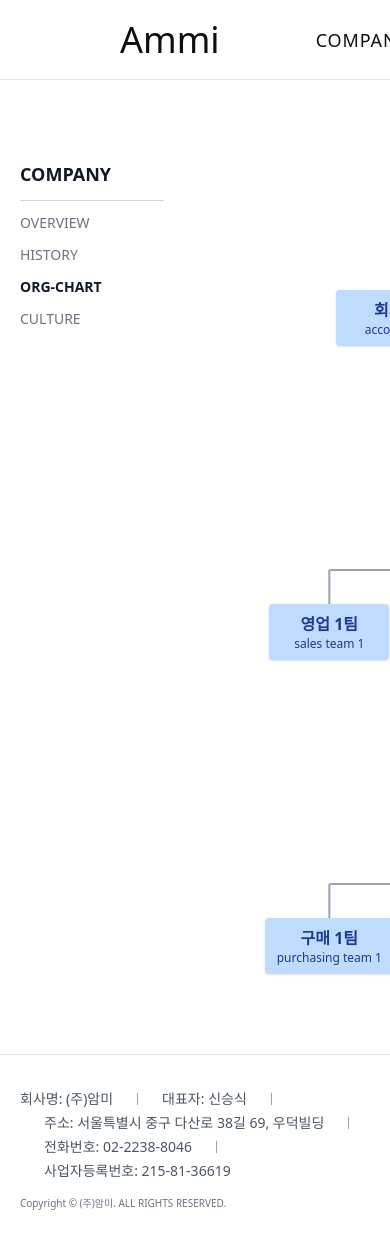
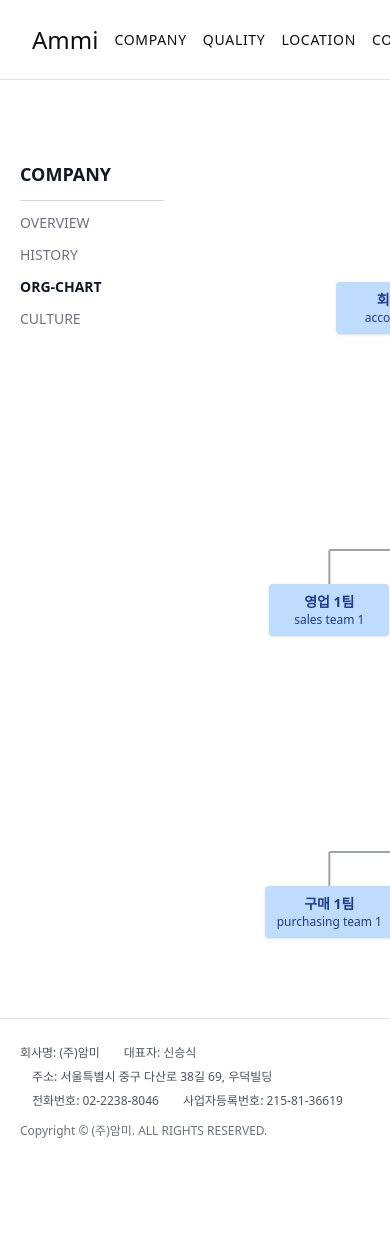
Before and after one commit to ShinBanSeok/Ammi, a Next.js app: page /company/org-chart in a window 390 px wide. Shown: the top 1247 px of the page. After the commit the page ends 1163 px from the top, so only its background shows below. Built offline with nearby package versions, Linux system fonts and the light colour scheme.

Commit message:
화면 크기 별로 텍스트 다르게 설정

```diff
--- a/app/company/org-chart/page.tsx
+++ b/app/company/org-chart/page.tsx
@@ -80,8 +80,8 @@ export default function OrgChartPage() {
               <div className="flex flex-col items-center">
                 {/* 재경부 */}
                 <div className="bg-blue-900 text-white px-4 py-3 min-w-[180px] text-center rounded-md shadow-lg">
-                  <div className="font-bold text-lg">재경부</div>
-                  <div className="text-sm opacity-80">Finance Department</div>
+                  <div className="font-bold text-base md:text-lg">재경부</div>
+                  <div className="text-xs md:text-sm opacity-80">Finance Department</div>
                 </div>
                 <div className="w-[480px] shrink-0">
                   <GridConnector count={2} meetY={meetY2} down={meetY2 + 10} />
@@ -90,13 +90,13 @@ export default function OrgChartPage() {
                 <div className="grid grid-cols-2 gap-0 w-[480px] shrink-0 justify-items-center">
                   <div className="relative mx-5">
                     <div className="bg-blue-200 text-blue-900 px-3 py-2 min-w-[120px] text-center rounded shadow">
-                      <div className="font-semibold">회계팀</div>
+                      <div className="font-semibold text-sm md:text-base">회계팀</div>
                       <div className="text-xs">accounting</div>
                     </div>
                   </div>
                   <div className="relative mx-5">
                     <div className="bg-blue-200 text-blue-900 px-3 py-2 min-w-[120px] text-center rounded shadow">
-                      <div className="font-semibold">재경팀</div>
+                      <div className="font-semibold text-sm md:text-base">재경팀</div>
                       <div className="text-xs">finance</div>
                     </div>
                   </div>
@@ -105,8 +105,8 @@ export default function OrgChartPage() {
                 {/* 영업부 */}
                 <div className="flex flex-col items-center mt-32">
                   <div className="bg-blue-900 text-white px-4 py-3 min-w-[180px] text-center rounded-md shadow-lg">
-                    <div className="font-bold text-lg">영업부</div>
-                    <div className="text-sm opacity-80">Sales Department</div>
+                    <div className="font-bold text-base md:text-lg">영업부</div>
+                    <div className="text-xs md:text-sm opacity-80">Sales Department</div>
                   </div>
                   <div className="w-[560px] shrink-0">
                     <GridConnector
@@ -118,19 +118,19 @@ export default function OrgChartPage() {
                   <div className="grid grid-cols-3 gap-0 w-[560px] shrink-0 justify-items-center">
                     <div className="relative mx-5">
                       <div className="bg-blue-200 text-blue-900 px-3 py-2 min-w-[120px] text-center rounded shadow">
-                        <div className="font-semibold">영업 1팀</div>
+                        <div className="font-semibold text-sm md:text-base">영업 1팀</div>
                         <div className="text-xs">sales team 1</div>
                       </div>
                     </div>
                     <div className="relative mx-5">
                       <div className="bg-blue-200 text-blue-900 px-3 py-2 min-w-[120px] text-center rounded shadow">
-                        <div className="font-semibold">영업 2팀</div>
+                        <div className="font-semibold text-sm md:text-base">영업 2팀</div>
                         <div className="text-xs">sales team 2</div>
                       </div>
                     </div>
                     <div className="relative mx-5">
                       <div className="bg-blue-200 text-blue-900 px-3 py-2 min-w-[120px] text-center rounded shadow">
-                        <div className="font-semibold">영업 3팀</div>
+                        <div className="font-semibold text-sm md:text-base">영업 3팀</div>
                         <div className="text-xs">sales team 3</div>
                       </div>
                     </div>
@@ -140,8 +140,8 @@ export default function OrgChartPage() {
                 {/* 구매부 */}
                 <div className="flex flex-col items-center mt-32">
                   <div className="bg-blue-900 text-white px-4 py-3 min-w-[180px] text-center rounded-md shadow-lg">
-                    <div className="font-bold text-lg">구매부</div>
-                    <div className="text-sm opacity-80">
+                    <div className="font-bold text-base md:text-lg">구매부</div>
+                    <div className="text-xs md:text-sm opacity-80">
                       Purchasing Department
                     </div>
                   </div>
@@ -155,19 +155,19 @@ export default function OrgChartPage() {
                   <div className="grid grid-cols-3 gap-0 w-[560px] shrink-0 justify-items-center">
                     <div className="relative mx-5">
                       <div className="bg-blue-200 text-blue-900 px-3 py-2 min-w-[120px] text-center rounded shadow">
-                        <div className="font-semibold">구매 1팀</div>
+                        <div className="font-semibold text-sm md:text-base">구매 1팀</div>
                         <div className="text-xs">purchasing team 1</div>
                       </div>
                     </div>
                     <div className="relative mx-5">
                       <div className="bg-blue-200 text-blue-900 px-3 py-2 min-w-[120px] text-center rounded shadow">
-                        <div className="font-semibold">구매 2팀</div>
+                        <div className="font-semibold text-sm md:text-base">구매 2팀</div>
                         <div className="text-xs">purchasing team 2</div>
                       </div>
                     </div>
                     <div className="relative mx-5">
                       <div className="bg-blue-200 text-blue-900 px-3 py-2 min-w-[120px] text-center rounded shadow">
-                        <div className="font-semibold">구매 3팀</div>
+                        <div className="font-semibold text-sm md:text-base">구매 3팀</div>
                         <div className="text-xs">purchasing team 3</div>
                       </div>
                     </div>
@@ -178,8 +178,8 @@ export default function OrgChartPage() {
               {/* 오른쪽 열: 자재부 */}
               <div className="flex flex-col items-center justify-center">
                 <div className="bg-blue-900 text-white px-4 py-3 min-w-[180px] text-center rounded-md shadow-lg">
-                  <div className="font-bold text-lg">자재부</div>
-                  <div className="text-sm opacity-80">Material Department</div>
+                  <div className="font-bold text-base md:text-lg">자재부</div>
+                  <div className="text-xs md:text-sm opacity-80">Material Department</div>
                 </div>
                 <div className="w-[480px] shrink-0">
                   <GridConnector count={2} meetY={meetY2} down={meetY2 + 10} />
@@ -187,13 +187,13 @@ export default function OrgChartPage() {
                 <div className="grid grid-cols-2 gap-0 w-[480px] shrink-0 justify-items-center">
                   <div className="relative mx-5">
                     <div className="bg-blue-200 text-blue-900 px-3 py-2 min-w-[120px] text-center rounded shadow">
-                      <div className="font-semibold">자재관리팀</div>
+                      <div className="font-semibold text-sm md:text-base">자재관리팀</div>
                       <div className="text-xs">material management</div>
                     </div>
                   </div>
                   <div className="relative mx-5">
                     <div className="bg-blue-200 text-blue-900 px-3 py-2 min-w-[120px] text-center rounded shadow">
-                      <div className="font-semibold">납품팀</div>
+                      <div className="font-semibold text-sm md:text-base">납품팀</div>
                       <div className="text-xs">delivery</div>
                     </div>
                   </div>
--- a/components/Carousel.tsx
+++ b/components/Carousel.tsx
@@ -64,9 +64,9 @@ export default function Carousel({
 
       {/* 중앙 오버레이 타이포(옵션) */}
       <div className="pointer-events-none absolute inset-0 flex items-center justify-center">
-        <h1 className="select-none text-center text-5xl font-extrabold tracking-tight text-white/90 drop-shadow-[0_2px_8px_rgba(0,0,0,0.35)] md:text-7xl">
+        <h1 className="select-none text-center text-3xl font-extrabold tracking-tight text-white/90 drop-shadow-[0_2px_8px_rgba(0,0,0,0.35)] sm:text-4xl md:text-5xl lg:text-6xl xl:text-7xl">
           Ammi
-          <span className="block text-2xl font-semibold md:text-3xl">
+          <span className="block text-lg font-semibold sm:text-xl md:text-2xl lg:text-3xl">
             Comfortable lining
           </span>
         </h1>
--- a/components/EntryPage.tsx
+++ b/components/EntryPage.tsx
@@ -47,7 +47,7 @@ export default function EntryPage() {
           onClick={handleEnter}
           onMouseEnter={() => setIsHovered(true)}
           onMouseLeave={() => setIsHovered(false)}
-          className="relative group border-2 border-white px-8 py-4 bg-transparent text-white font-bold text-2xl tracking-wider overflow-hidden transition-all duration-300 hover:scale-105"
+          className="relative group border-2 border-white px-4 py-2 md:px-6 md:py-3 bg-transparent text-white font-medium text-lg md:text-xl lg:text-2xl tracking-wider overflow-hidden transition-all duration-300 hover:scale-105"
         >
           {/* Animated Fill Effect */}
           <div
--- a/components/Footer.tsx
+++ b/components/Footer.tsx
@@ -7,17 +7,17 @@ export default function Footer() {
   return (
     <footer className="bg-white border-t border-black/10">
       <Container>
-        <div className="flex flex-wrap items-center py-8 text-[14px] leading-6 text-gray-600">
-          <div className="pr-6">회사명: {companyName}</div>
-          <div className="border-r border-gray-400 h-3"></div>
-          <div className="px-6">대표자: {ceo}</div>
-          <div className="border-r border-gray-400 h-3"></div>
-          <div className="px-6">주소: {address.main}</div>
-          <div className="border-r border-gray-400 h-3"></div>
-          <div className="px-6">전화번호: {phone}</div>
-          <div className="border-r border-gray-400 h-3"></div>
-          <div className="pl-6">사업자등록번호: {bizRegNo}</div>
-          <div className="w-full mt-2 text-gray-500 text-[10px]">
+        <div className="flex flex-wrap items-center py-6 md:py-8 text-xs md:text-sm leading-5 md:leading-6 text-gray-600">
+          <div className="pr-3 md:pr-6 mb-1 md:mb-0">회사명: {companyName}</div>
+          <div className="border-r border-gray-400 h-3 hidden md:block"></div>
+          <div className="px-3 md:px-6 mb-1 md:mb-0">대표자: {ceo}</div>
+          <div className="border-r border-gray-400 h-3 hidden md:block"></div>
+          <div className="px-3 md:px-6 mb-1 md:mb-0">주소: {address.main}</div>
+          <div className="border-r border-gray-400 h-3 hidden md:block"></div>
+          <div className="px-3 md:px-6 mb-1 md:mb-0">전화번호: {phone}</div>
+          <div className="border-r border-gray-400 h-3 hidden md:block"></div>
+          <div className="pl-3 md:pl-6 mb-1 md:mb-0">사업자등록번호: {bizRegNo}</div>
+          <div className="w-full mt-2 text-gray-500 text-xs">
             {copyright}
           </div>
         </div>
--- a/components/Header.tsx
+++ b/components/Header.tsx
@@ -7,10 +7,10 @@ import Nav from './Nav';
 export default function Header() {
   return (
     <header className="fixed inset-x-0 top-0 z-50 h-[80px] border-b border-black/10 bg-white/95 backdrop-blur">
-      <div className="mx-auto text-4xl flex h-full max-w-[1400px] items-center justify-between px-6">
+      <div className="mx-auto text-2xl md:text-3xl lg:text-4xl flex h-full max-w-[1400px] items-center justify-between px-4 md:px-6">
         <Link
           href="/"
-          className="flex items-center font-medium gap-3 px-24"
+          className="flex items-center font-medium gap-3 px-4 md:px-12 lg:px-24"
           aria-label="Go to home"
         >
           Ammi
--- a/components/Nav.tsx
+++ b/components/Nav.tsx
@@ -13,7 +13,7 @@ export default function Nav() {
 
   return (
     <nav className="relative">
-      <ul className="flex items-center gap-10 text-lg uppercase tracking-wider">
+      <ul className="flex items-center gap-4 md:gap-6 lg:gap-10 text-sm md:text-base lg:text-lg uppercase tracking-wider">
         {menus.map((k) => {
           const item = NAV[k];
           return (
@@ -37,7 +37,7 @@ export default function Nav() {
                   {item.children.map((c) => (
                     <li key={c.href}>
                       <Link
-                        className="block rounded-lg px-4 py-1 text-[13px] capitalize hover:bg-gray-50"
+                        className="block rounded-lg px-4 py-1 text-xs md:text-sm capitalize hover:bg-gray-50"
                         href={c.href}
                       >
                         {c.label}
```
